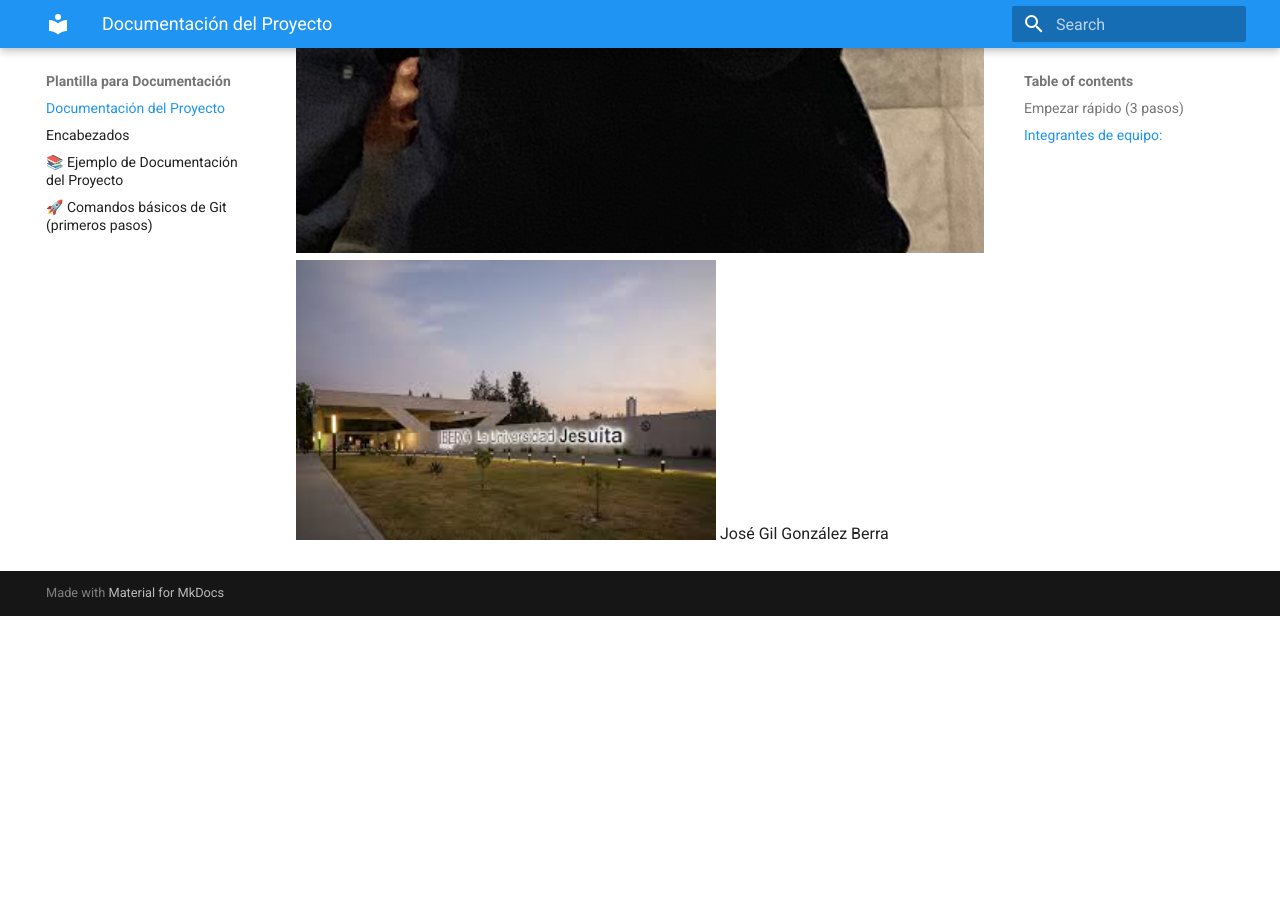
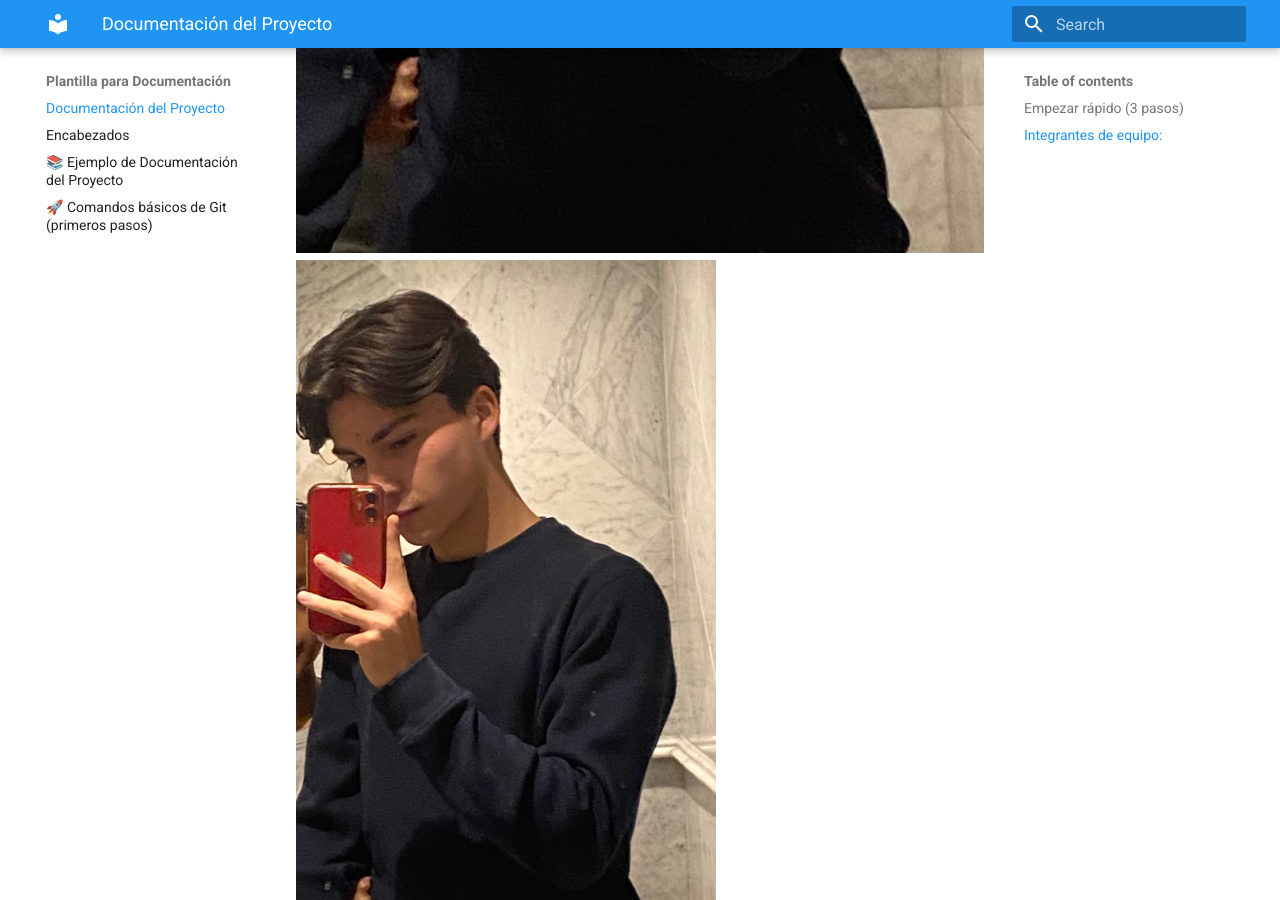
Before and after one commit to AbrahamNoda/Pagina_de_Abraham, an MkDocs documentation site: the page built from docs/index.md, in a window 1280 px wide and 900 px high, scrolled down 1468 px. Built offline with MkDocs 1.6.1 and Material for MkDocs 9.7.7, drawn with Linux system fonts in a browser that asks for light colours; before the commit the page ends 2084 px from its top, so only the background shows below that.

Commit message:
Update index.md

```diff
--- a/docs/index.md
+++ b/docs/index.md
@@ -17,5 +17,5 @@ Esta es una **plantilla** basada en [MkDocs](https://www.mkdocs.org/) + [Materia
 
 Abraham Domínguez Noda
 ![Diagrama del sistema](recursos/imgs/Abrahamfoto.jpg)
-<img src="../recursos/imgs/ibero.jpeg" alt="Diagrama del sistema" width="420">
+<img src="../recursos/imgs/Abrahamfoto.jpg" alt="Diagrama del sistema" width="420">
 José Gil González Berra
```
